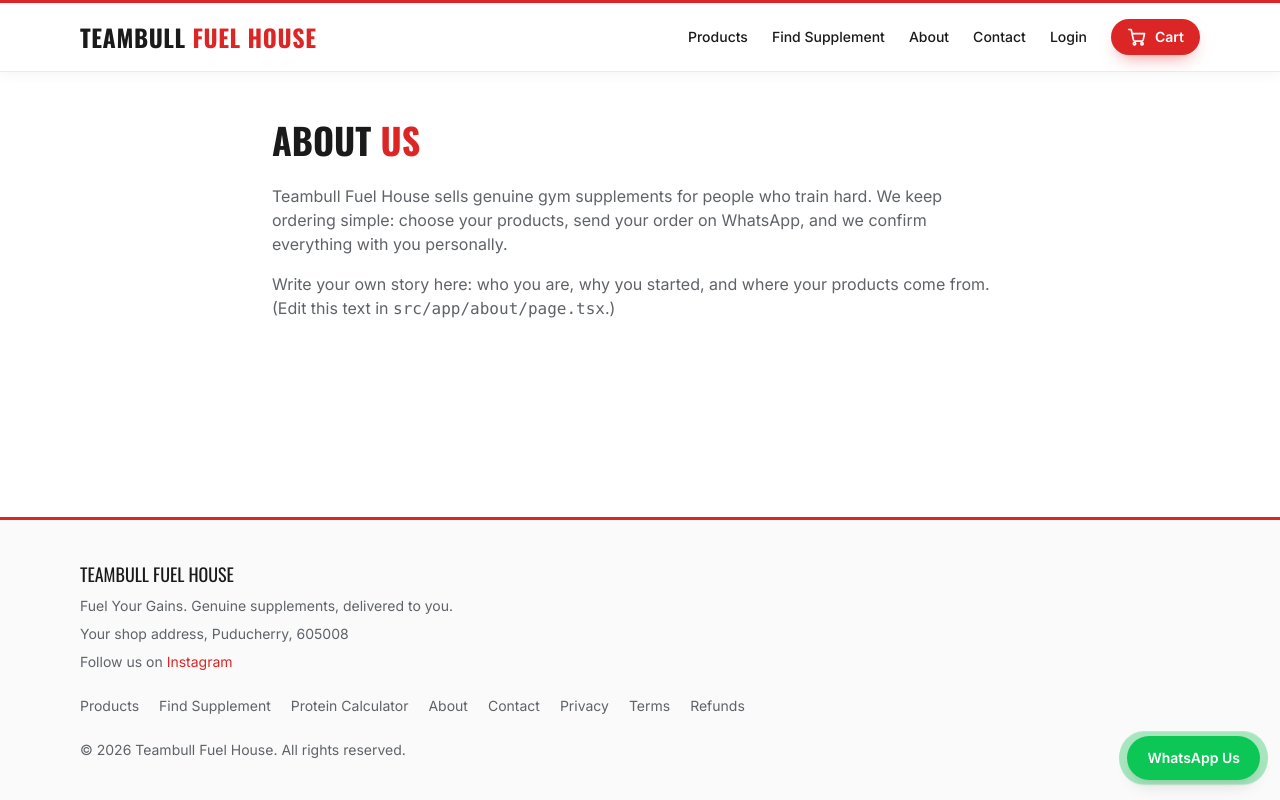
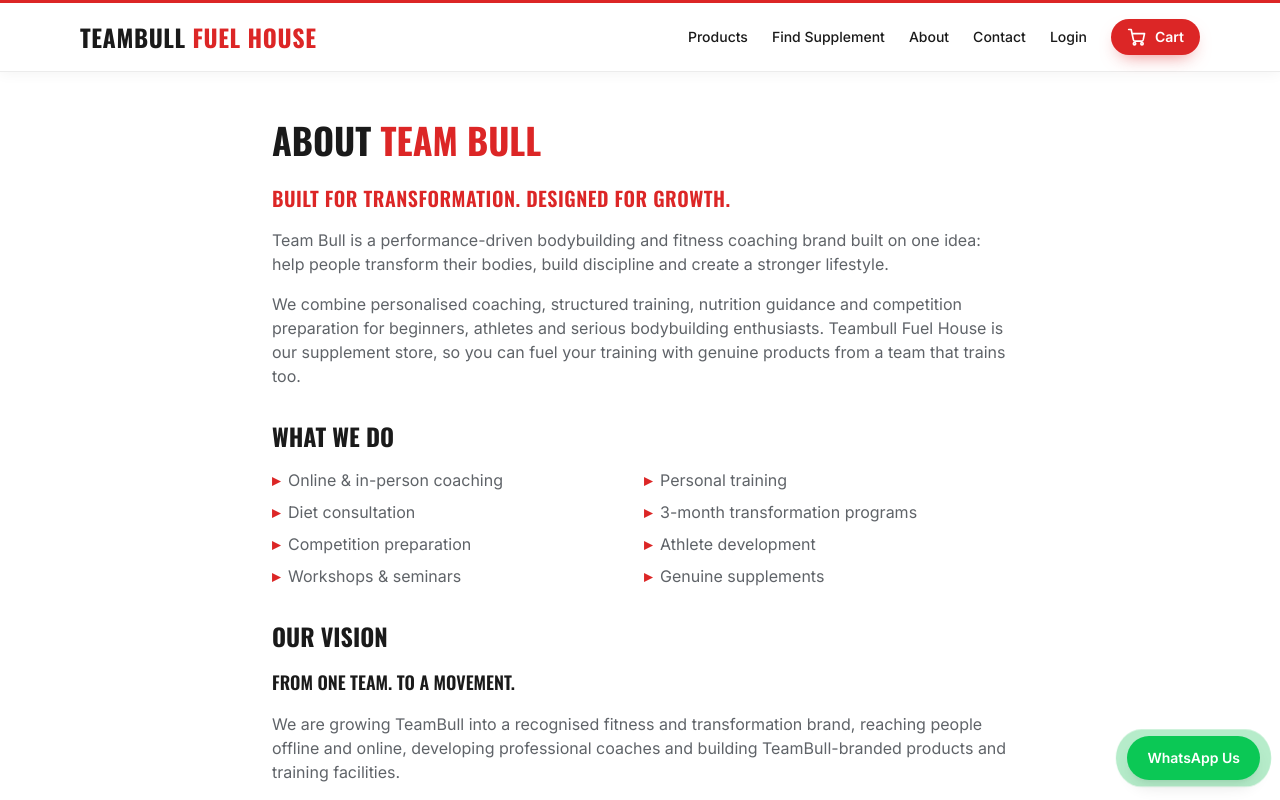
Before and after one commit to Jeankevin14/teambull-fuel-house, a Next.js app: page /about in a window 1280 px wide. Shown: the top 800 px of the page. Built offline with nearby package versions, Linux system fonts and the light colour scheme; no server answers.

Commit message:
Rewrite About page with Team Bull story
Co-Authored-By: Claude Sonnet 5.5 <noreply@anthropic.com>
Claude-Session: https://claude.ai/code/session_015bjqj5tysnSzvgRWMiU9Xi

```diff
--- a/src/app/about/page.tsx
+++ b/src/app/about/page.tsx
@@ -4,21 +4,70 @@ import { SITE } from "@/config/site";
 
 export const metadata: Metadata = {
   title: "About",
-  description: "Learn about Teambull Fuel House, your trusted source for genuine gym supplements in Puducherry.",
+  description:
+    "Team Bull is a performance-driven bodybuilding and fitness coaching brand. Genuine gym supplements from Teambull Fuel House in Puducherry.",
   alternates: { canonical: "/about" },
 };
 
+const OFFERINGS = [
+  "Online & in-person coaching",
+  "Personal training",
+  "Diet consultation",
+  "3-month transformation programs",
+  "Competition preparation",
+  "Athlete development",
+  "Workshops & seminars",
+  "Genuine supplements",
+];
+
+function Heading({ children }: { children: React.ReactNode }) {
+  return (
+    <h2 className="pt-4 font-display text-2xl font-bold uppercase text-foreground">
+      {children}
+    </h2>
+  );
+}
+
 export default function AboutPage() {
   return (
-    <PageShell first="About" second="Us">
-      <p>
-        {SITE.name} sells genuine gym supplements for people who train hard. We
-        keep ordering simple: choose your products, send your order on WhatsApp,
-        and we confirm everything with you personally.
+    <PageShell first="About" second="Team Bull">
+      <p className="font-display text-xl font-semibold uppercase tracking-wide text-accent">
+        Built for transformation. Designed for growth.
       </p>
       <p>
-        Write your own story here: who you are, why you started, and where your
-        products come from. (Edit this text in <code>src/app/about/page.tsx</code>.)
+        Team Bull is a performance-driven bodybuilding and fitness coaching
+        brand built on one idea: help people transform their bodies, build
+        discipline and create a stronger lifestyle.
+      </p>
+      <p>
+        We combine personalised coaching, structured training, nutrition
+        guidance and competition preparation for beginners, athletes and
+        serious bodybuilding enthusiasts. {SITE.name} is our supplement store,
+        so you can fuel your training with genuine products from a team that
+        trains too.
+      </p>
+
+      <Heading>What we do</Heading>
+      <ul className="grid gap-2 sm:grid-cols-2">
+        {OFFERINGS.map((item) => (
+          <li key={item} className="flex gap-2">
+            <span className="font-bold text-accent">▸</span>
+            {item}
+          </li>
+        ))}
+      </ul>
+
+      <Heading>Our vision</Heading>
+      <p className="font-display text-lg font-semibold uppercase text-foreground">
+        From one team. To a movement.
+      </p>
+      <p>
+        We are growing TeamBull into a recognised fitness and transformation
+        brand, reaching people offline and online, developing professional
+        coaches and building TeamBull-branded products and training facilities.
+      </p>
+      <p className="font-semibold text-foreground">
+        Build people. Build athletes. Build a brand.
       </p>
     </PageShell>
   );
```
